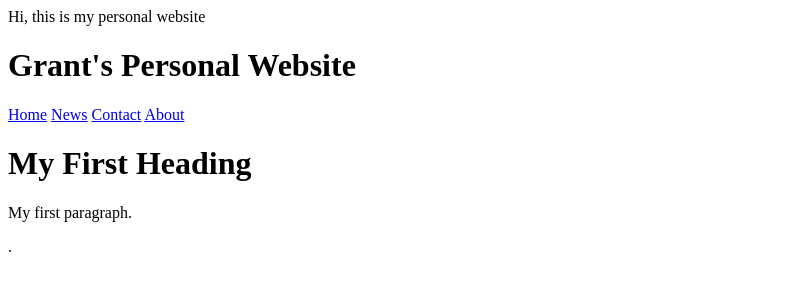
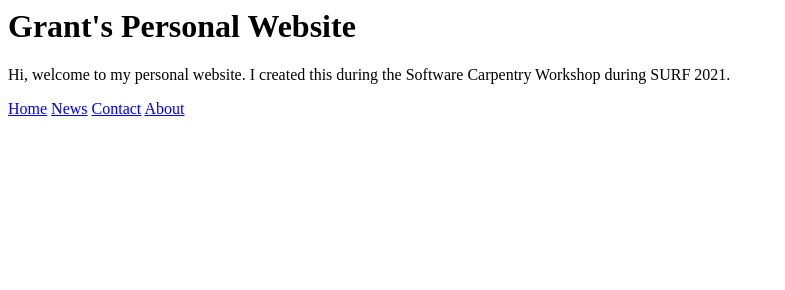
Before and after one commit to grantecastaneda/grantecastaneda.github.io, a plain HTML site: page index.html in a window 1280 px wide. Shown: the whole page, without its empty margins (0-785 px from the left). Drawn offline with Linux system fonts and the light colour scheme.

Commit message:
I added some more html code

```diff
--- a/index.html
+++ b/index.html
@@ -1,19 +1,11 @@
-Hi, this is my personal website
 <h1>Grant's Personal Website</h1>
+
+<p>Hi, welcome to my personal website.
+I created this during the Software Carpentry Workshop during SURF 2021. </p>
+
 <div class="topnav">
 	  <a class="active" href="#home">Home</a>
 	    <a href="#news">News</a>
 	      <a href="#contact">Contact</a>
 	        <a href="#about">About</a>
 </div>
-
-
-<!DOCTYPE html>
-<html>
-	<body>
-
-		<h1>My First Heading</h1>
-		<p>My first paragraph.</p>
-
-	</body>
-</html>.
```
